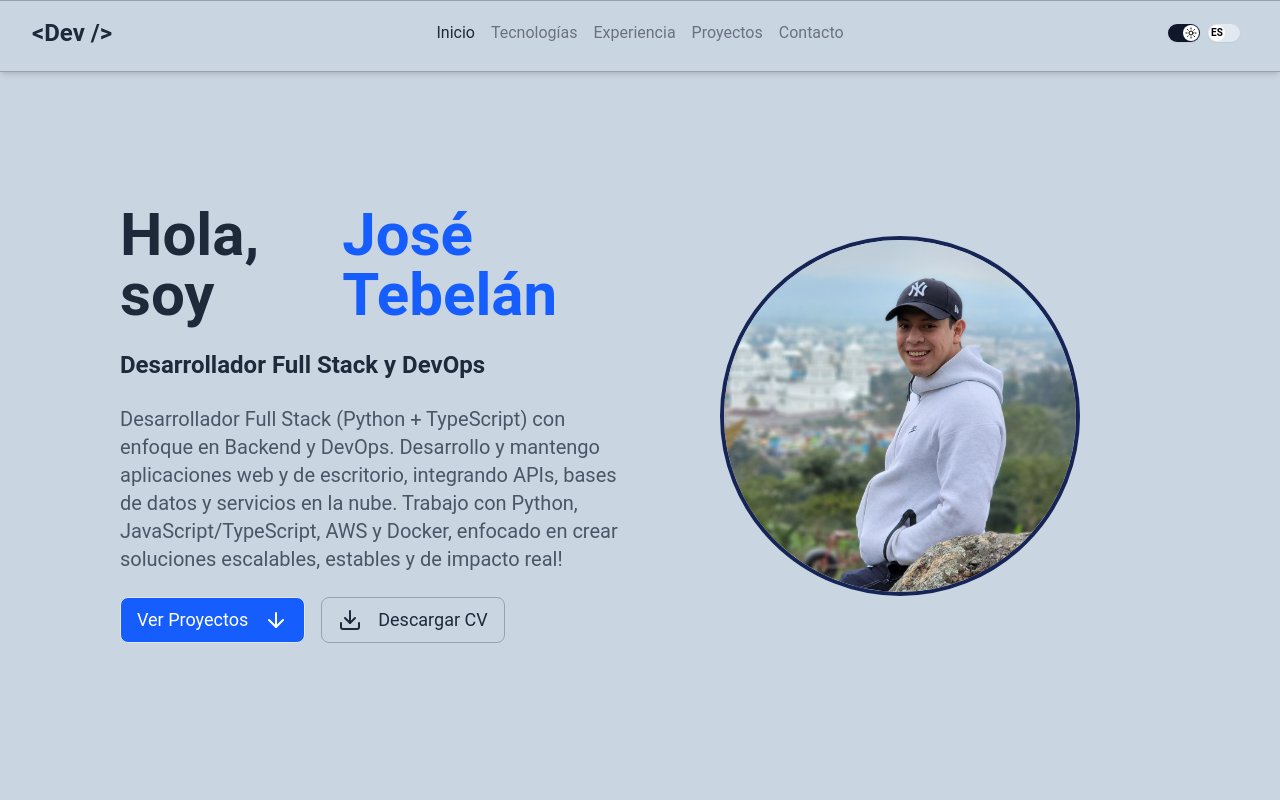
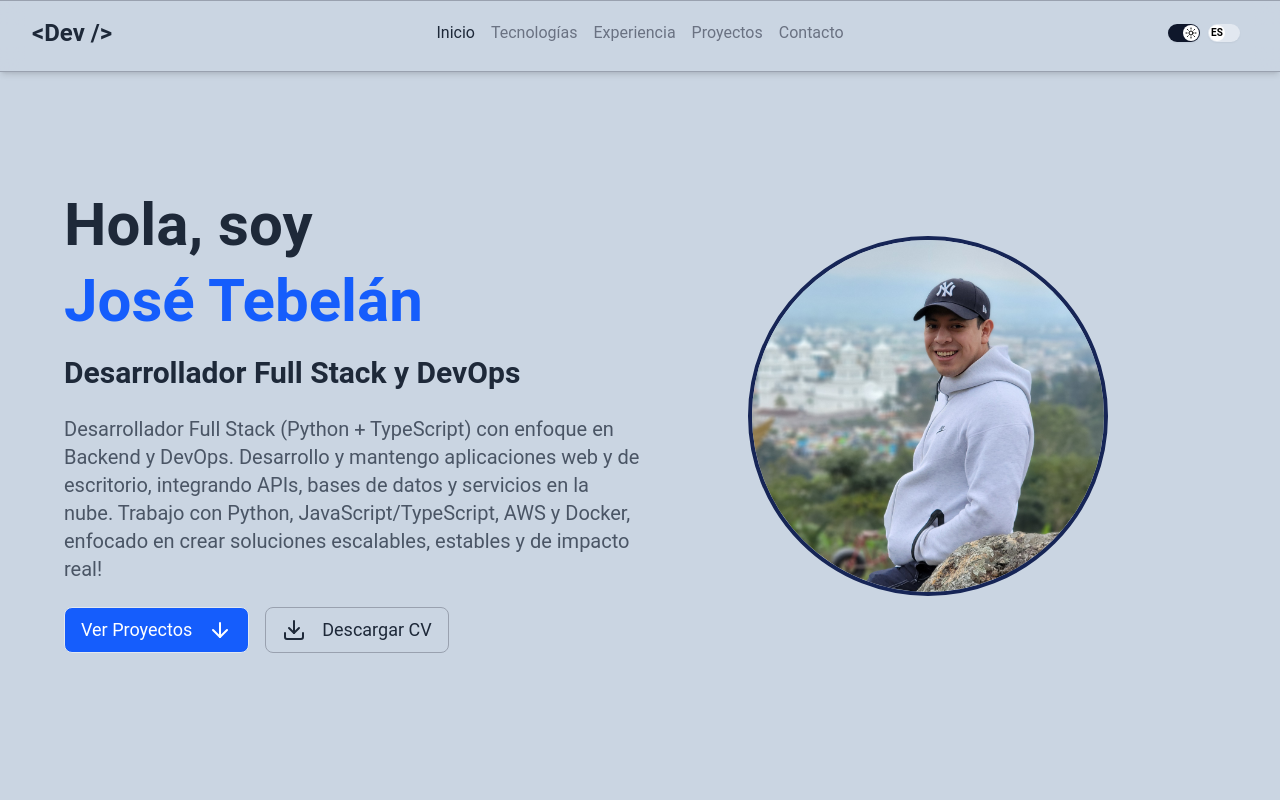
Before and after one commit to BrayanTM/PortfolioFrontend-React, a React (Vite) app: page / in a window 1280 px wide. Shown: the top 800 px of the page. Built offline with nearby package versions, Linux system fonts and the light colour scheme.

Commit message:
feat: ajusta los estilos del componente Home para mejorar la responsividad en pantallas grandes

```diff
--- a/src/components/Home.tsx
+++ b/src/components/Home.tsx
@@ -23,12 +23,12 @@ export const Home = () => {
     <>
       <section
         id="home"
-        className="flex min-h-screen scroll-mt-16 flex-col items-center justify-center bg-slate-300 p-8 pt-24 lg:p-16 xl:p-30 dark:bg-gray-950"
+        className="flex min-h-screen scroll-mt-16 flex-col items-center justify-center bg-slate-300 p-8 pt-24 lg:p-16 2xl:p-32 dark:bg-gray-950"
       >
         <div className="flex flex-col items-center justify-center text-center md:flex-row md:items-center md:justify-between md:text-left">
           <div className="md:w-1/2">
             <div className="flex flex-col items-center text-center md:items-start md:text-left lg:mt-12">
-              <div className="lg:flex lg:flex-row lg:items-baseline lg:space-x-4">
+              <div className="2xl:flex 2xl:flex-row 2xl:items-baseline 2xl:space-x-4">
                 <h1 className="mb-4 text-5xl font-bold text-gray-800 xl:text-6xl dark:text-gray-200">
                   {t.home.greeting}
                 </h1>
@@ -36,7 +36,7 @@ export const Home = () => {
                   {t.home.name}
                 </h1>
               </div>
-              <h1 className="mb-6 text-xl font-semibold text-gray-800 lg:text-2xl dark:text-gray-200">
+              <h1 className="mb-6 text-xl font-semibold text-gray-800 lg:text-2xl xl:text-3xl dark:text-gray-200">
                 {t.home.title}
               </h1>
               <p className="text-md mb-3 text-gray-600 lg:text-lg xl:text-xl dark:text-gray-400">
@@ -62,7 +62,7 @@ export const Home = () => {
             </div>
           </div>
           <div className="mt-8 md:flex md:w-1/2 md:justify-end xl:justify-center">
-            <div className="w-64 rounded-full border-4 border-blue-950 md:w-70 lg:w-90">
+            <div className="w-64 rounded-full border-4 border-blue-950 md:w-70 lg:w-90 2xl:w-96">
               <img src={profile} alt="José Tebelán" className="rounded-full" />
             </div>
           </div>
```
